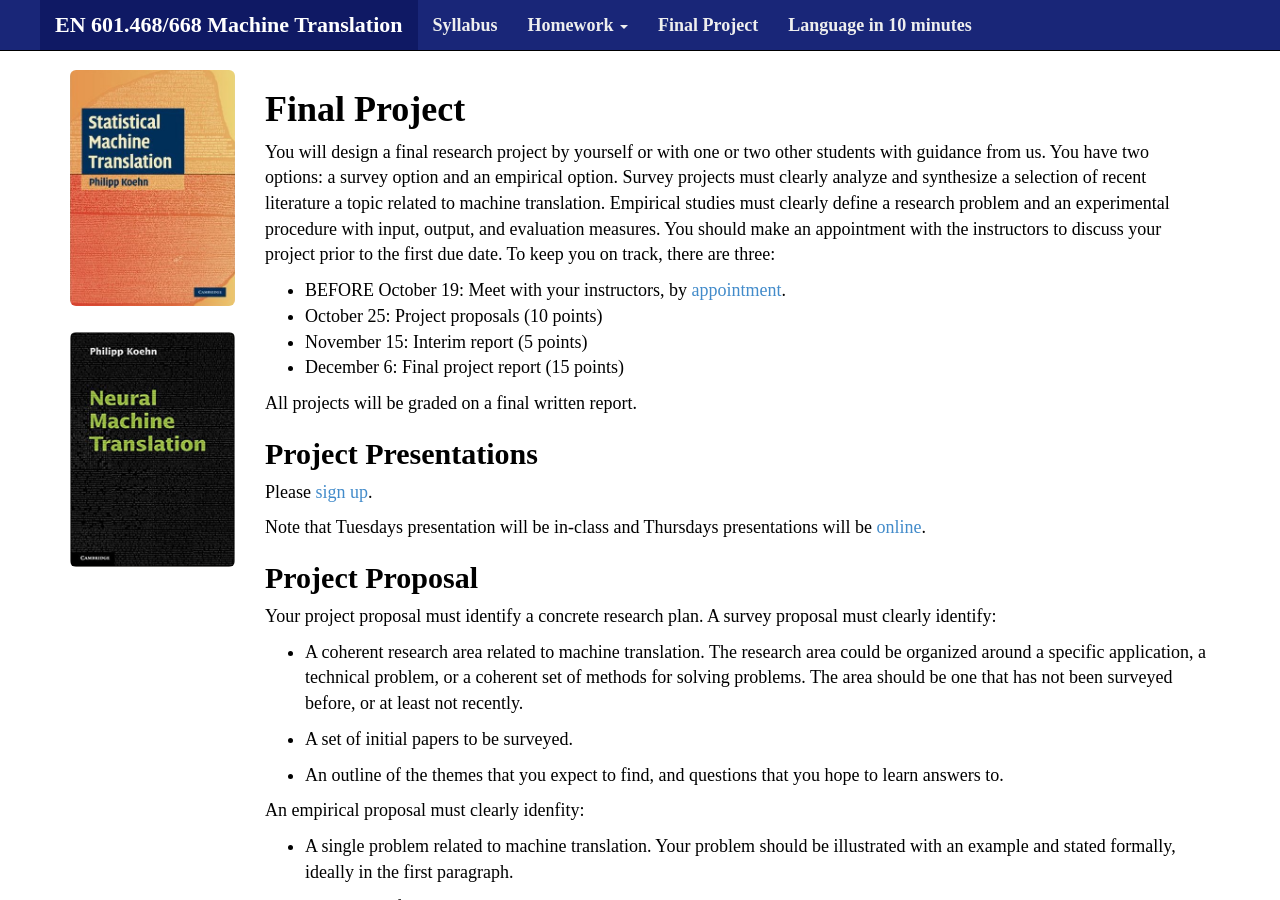
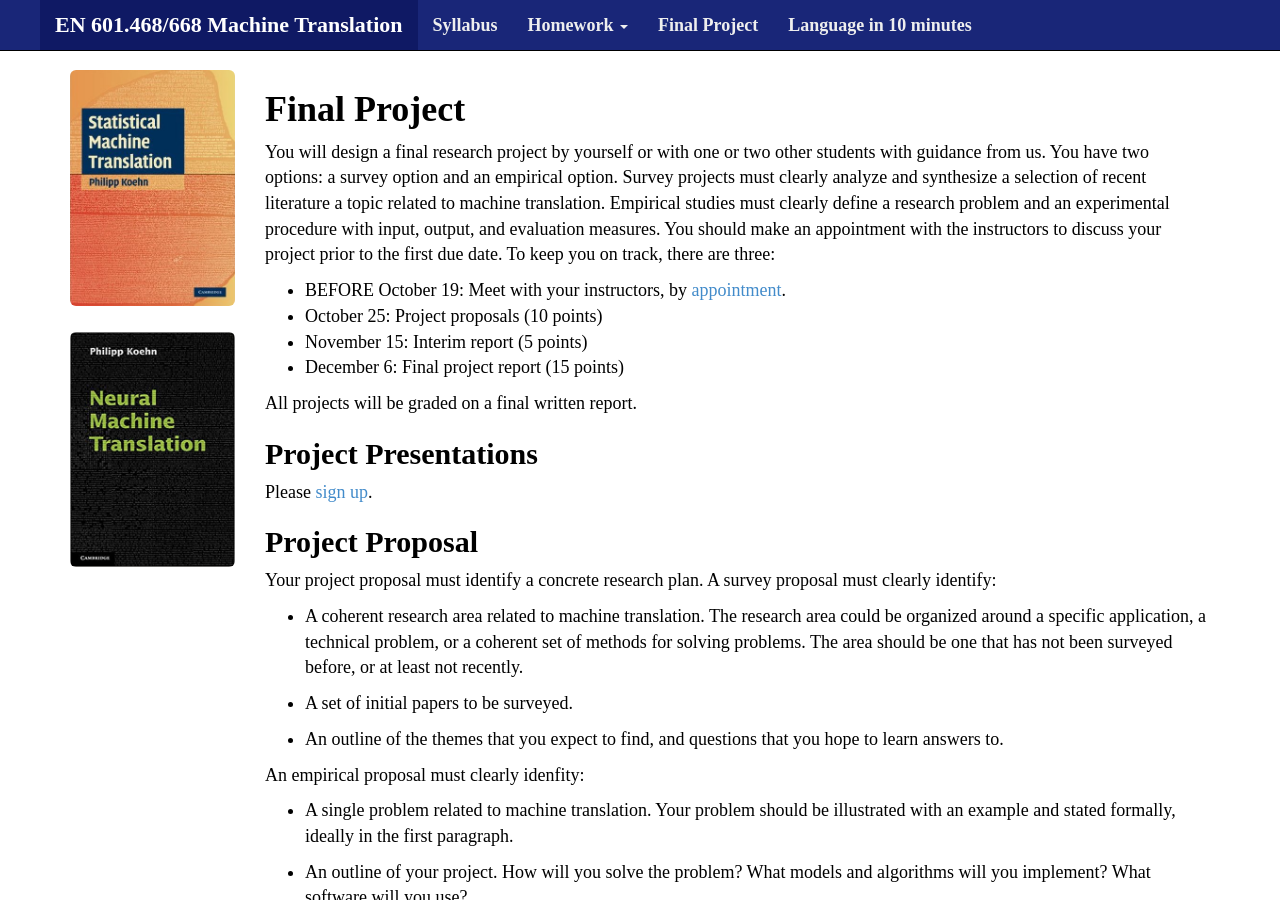
Before and after one commit to mt-class/jhu, a Jekyll site: the page built from project.md, in a window 1280 px wide and 900 px high. Built offline with Jekyll 4.4.1, drawn with Linux system fonts in a browser that asks for light colours; nearby versions of some CDN libraries; some web fonts are replaced.

Commit message:
Update project.md

```diff
--- a/project.md
+++ b/project.md
@@ -31,8 +31,6 @@ Project Presentations
 ---------------------
 
 Please [sign up](https://docs.google.com/document/d/116YjbaF189kINjbIXRviO5AQnb4edqANs-GBqGbuZRc/edit?usp=sharing).
-
-Note that Tuesdays presentation will be in-class and Thursdays presentations will be [online](https://wse.zoom.us/j/9585197149).
 
 Project Proposal
 ----------------
```
